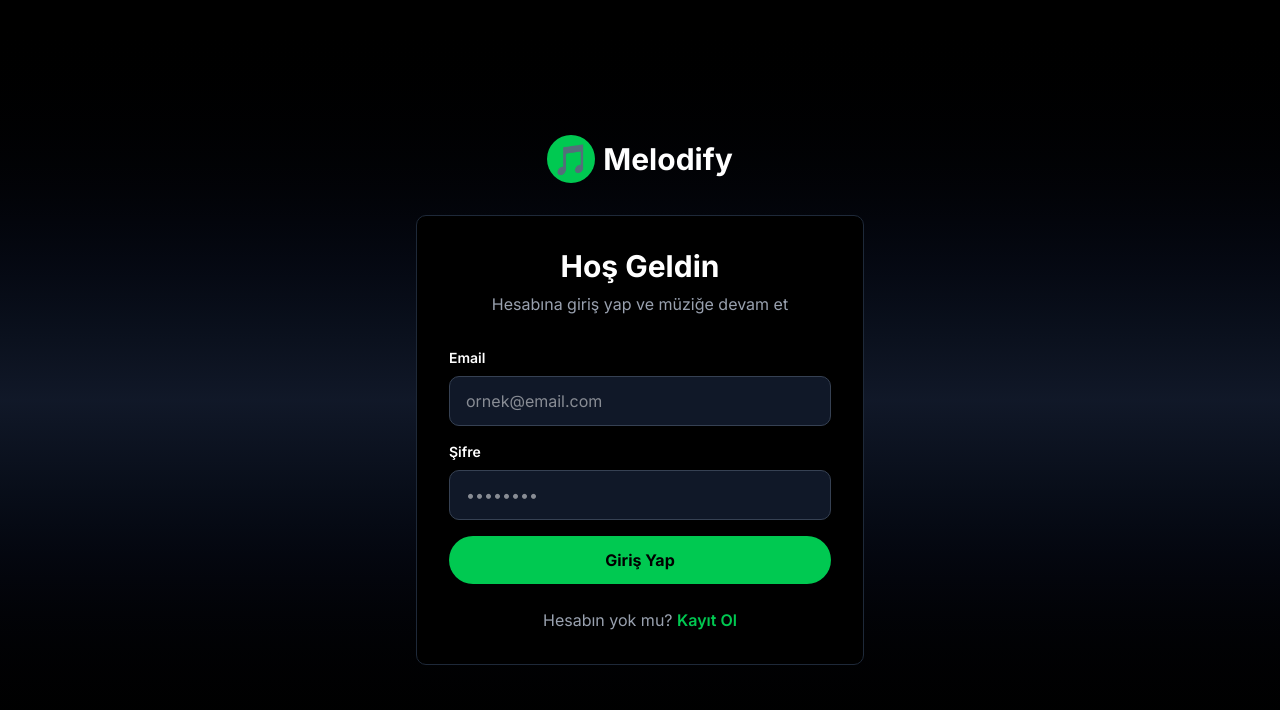
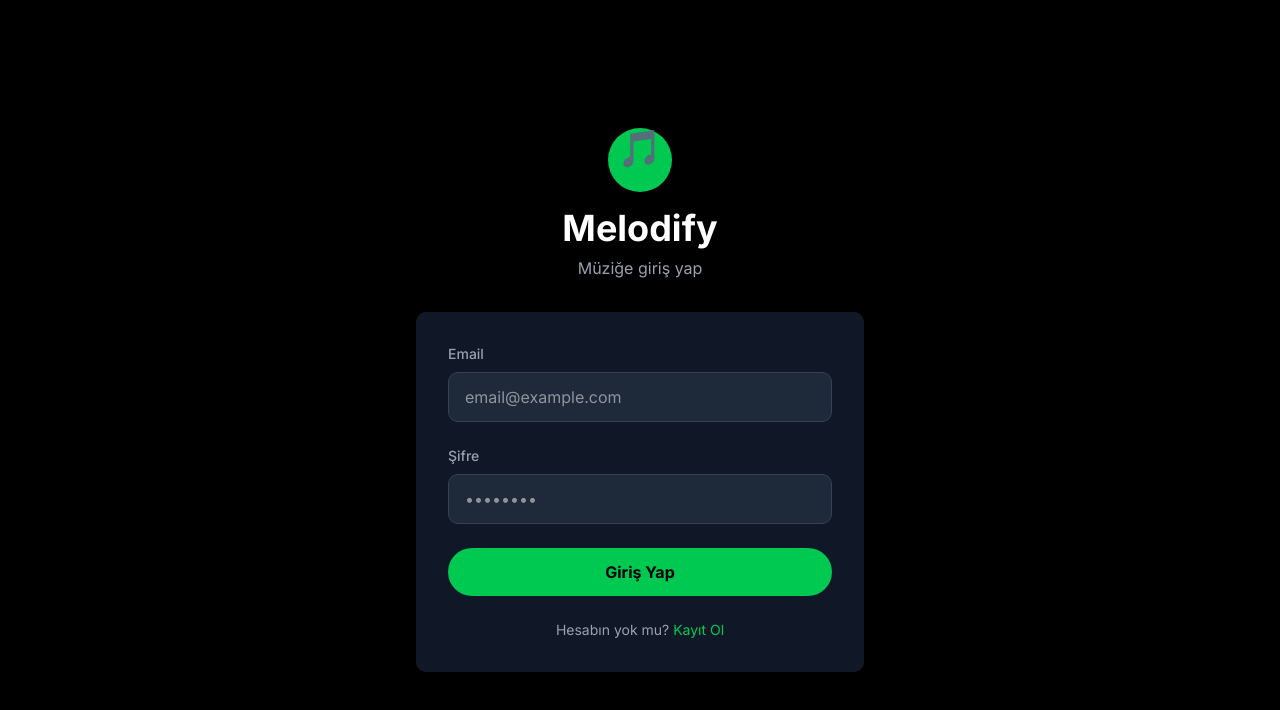
Before and after one commit to humeyragok/Melodify, a Next.js app: page /login in a window 1280 px wide. Shown: the top 710 px of the page. Built offline with nearby package versions, Linux system fonts and the light colour scheme.

Commit message:
logindeki render sorunu çözüldü ve proje tamamlandı

```diff
--- a/app/admin/page.js
+++ b/app/admin/page.js
@@ -3,6 +3,8 @@
 import { useState, useEffect } from 'react'
 import { useSession, SessionProvider } from 'next-auth/react'
 import { useRouter } from 'next/navigation'
+import Sidebar from '@/components/Sidebar'
+import Player from '@/components/Player'
 
 function AdminContent() {
   const { data: session, status } = useSession()
@@ -104,6 +106,29 @@ function AdminContent() {
     setLoading(false)
   }
 
+  const handleSeedJamendo = async () => {
+    setLoading(true)
+    setMessage('')
+    try {
+      const res = await fetch('/api/admin/seed', {
+        method: 'POST',
+        headers: { 'Content-Type': 'application/json' },
+        body: JSON.stringify({ limit: 50 })
+      })
+      const data = await res.json()
+      if (data.error) {
+        setMessage('❌ ' + data.error)
+      } else {
+        setMessage(`✅ ${data.addedSongs} şarkı, ${data.addedArtists} sanatçı eklendi!`)
+        fetchSongs()
+        fetchArtists()
+      }
+    } catch (error) {
+      setMessage('❌ Hata oluştu')
+    }
+    setLoading(false)
+  }
+
   if (status === 'loading') {
     return (
       <div className="min-h-screen bg-black flex items-center justify-center">
@@ -114,22 +139,14 @@ function AdminContent() {
 
   return (
     <div className="min-h-screen bg-gray-950 text-white">
-      <header className="bg-black border-b border-gray-800 px-8 py-4 flex justify-between items-center">
-        <div className="flex items-center gap-3">
-          <div className="w-8 h-8 bg-green-500 rounded-full flex items-center justify-center">
-            <span className="text-lg">🎵</span>
-          </div>
-          <h1 className="text-xl font-bold">Melodify Admin</h1>
-        </div>
-        <div className="flex items-center gap-4">
-          <span className="text-gray-400 text-sm">{session?.user?.email}</span>
-          <a href="/home" className="bg-green-500 text-black px-4 py-2 rounded-full text-sm font-semibold hover:bg-green-400 transition">
-            Uygulamaya Dön
-          </a>
-        </div>
-      </header>
+      <Sidebar />
 
-      <div className="max-w-6xl mx-auto p-8">
+      <main className="ml-64 p-8 pb-32">
+        <header className="mb-8">
+          <h1 className="text-3xl font-bold text-white mb-2">Admin Paneli</h1>
+          <p className="text-gray-400">{session?.user?.email}</p>
+        </header>
+
         <div className="grid grid-cols-2 gap-4 mb-8">
           <div className="bg-gray-900 rounded-lg p-6 border border-gray-800">
             <p className="text-gray-400 text-sm mb-1">Toplam Şarkı</p>
@@ -139,6 +156,16 @@ function AdminContent() {
             <p className="text-gray-400 text-sm mb-1">Toplam Sanatçı</p>
             <p className="text-4xl font-bold text-green-500">{artists.length}</p>
           </div>
+        </div>
+
+        <div className="mb-8">
+          <button
+            onClick={handleSeedJamendo}
+            disabled={loading}
+            className="bg-purple-500 text-white px-6 py-3 rounded-full font-semibold hover:bg-purple-400 transition disabled:opacity-50"
+          >
+            {loading ? 'Yükleniyor...' : '🎵 Jamendo\'dan 50 Şarkı Ekle'}
+          </button>
         </div>
 
         <div className="flex gap-4 mb-8">
@@ -338,7 +365,9 @@ function AdminContent() {
             </div>
           </div>
         )}
-      </div>
+      </main>
+
+      <Player />
     </div>
   )
 }
--- a/app/api/admin/seed/route.js
+++ b/app/api/admin/seed/route.js
@@ -1,13 +1,22 @@
 import { NextResponse } from "next/server"
 import prisma from "@/lib/prisma"
+
+const TURKISH_SEARCHES = [
+  'tarkan',
+  'sezen aksu',
+  'ajda pekkan',
+  'müslüm gürses',
+  'barış manço'
+]
 
 export async function POST(request) {
   try {
     const body = await request.json().catch(() => ({}))
-    const limit = body.limit || 20
+    const page = body.page || 0
+    const searchTerm = TURKISH_SEARCHES[page % TURKISH_SEARCHES.length]
 
     const response = await fetch(
-      `https://api.jamendo.com/v3.0/tracks/?client_id=${process.env.JAMENDO_CLIENT_ID}&format=json&limit=${limit}&include=musicinfo&groupby=artist_id`
+      `https://api.jamendo.com/v3.0/tracks/?client_id=${process.env.JAMENDO_CLIENT_ID}&format=json&limit=50&include=musicinfo&groupby=artist_id`
     )
 
     const data = await response.json()
@@ -17,7 +26,6 @@ export async function POST(request) {
     let skipped = 0
 
     for (const track of data.results) {
-      // Sanatçıyı bul veya oluştur
       let artist = await prisma.artist.findFirst({
         where: { name: track.artist_name }
       })
@@ -32,7 +40,6 @@ export async function POST(request) {
         addedArtists++
       }
 
-      // Şarkı zaten var mı kontrol et
       const existingSong = await prisma.song.findFirst({
         where: {
           title: track.name,
--- a/app/api/auth/[...nextauth]/route.js
+++ b/app/api/auth/[...nextauth]/route.js
@@ -44,8 +44,23 @@ export const authOptions = {
       }
     })
   ],
+  callbacks: {
+    async jwt({ token, user }) {
+      if (user) {
+        token.id = user.id
+      }
+      return token
+    },
+    async session({ session, token }) {
+      if (session?.user) {
+        session.user.id = token.id
+      }
+      return session
+    }
+  },
   session: {
-    strategy: "jwt"
+    strategy: "jwt",
+    maxAge: 30 * 24 * 60 * 60
   },
   pages: {
     signIn: "/login"
@@ -54,5 +69,4 @@ export const authOptions = {
 }
 
 const handler = NextAuth(authOptions)
-
 export { handler as GET, handler as POST }
--- a/app/login/page.js
+++ b/app/login/page.js
@@ -1,16 +1,12 @@
 'use client'
 
 import { useState } from 'react'
-import { signIn } from 'next-auth/react'
 import { useRouter } from 'next/navigation'
-import Link from 'next/link'
 
 export default function LoginPage() {
   const router = useRouter()
-  const [formData, setFormData] = useState({
-    email: '',
-    password: ''
-  })
+  const [email, setEmail] = useState('')
+  const [password, setPassword] = useState('')
   const [error, setError] = useState('')
   const [loading, setLoading] = useState(false)
 
@@ -20,105 +16,90 @@ export default function LoginPage() {
     setLoading(true)
 
     try {
-      const result = await signIn('credentials', {
-        email: formData.email,
-        password: formData.password,
-        redirect: false,
+      const res = await fetch('/api/auth/callback/credentials', {
+        method: 'POST',
+        headers: { 'Content-Type': 'application/json' },
+        body: JSON.stringify({
+          email,
+          password,
           callbackUrl: '/home'
         })
+      })
 
-      if (result?.error) {
+      if (res.ok) {
+        window.location.href = '/home'
+      } else {
         setError('Email veya şifre hatalı')
-        setLoading(false)
-        return
-      }
-
-      if (result?.ok) {
-        router.push('/home')
-        router.refresh()
       }
     } catch (error) {
-      console.error('Login error:', error)
+      console.error(error)
       setError('Bir hata oluştu')
+    } finally {
       setLoading(false)
     }
   }
 
   return (
-    <div className="min-h-screen bg-gradient-to-b from-black via-gray-900 to-black flex items-center justify-center p-6">
-      <div className="w-full max-w-md">
-        {/* Logo */}
+    <div className="min-h-screen bg-black flex items-center justify-center p-4">
+      <div className="max-w-md w-full">
         <div className="text-center mb-8">
-          <Link href="/" className="inline-flex items-center gap-2">
-            <div className="w-12 h-12 bg-green-500 rounded-full flex items-center justify-center">
-              <span className="text-3xl">🎵</span>
+          <div className="inline-block w-16 h-16 bg-green-500 rounded-full flex items-center justify-center mb-4">
+            <span className="text-4xl">🎵</span>
           </div>
-            <h1 className="text-white text-3xl font-bold">Melodify</h1>
-          </Link>
+          <h1 className="text-white text-4xl font-bold">Melodify</h1>
+          <p className="text-gray-400 mt-2">Müziğe giriş yap</p>
         </div>
 
-        {/* Form */}
-        <div className="bg-black p-8 rounded-lg border border-gray-800">
-          <h2 className="text-white text-3xl font-bold mb-2 text-center">
-            Hoş Geldin
-          </h2>
-          <p className="text-gray-400 text-center mb-8">
-            Hesabına giriş yap ve müziğe devam et
-          </p>
-
-          {error && (
-            <div className="bg-red-500/10 border border-red-500 text-red-500 p-3 rounded-lg mb-6 text-sm">
-              {error}
-            </div>
-          )}
-
-          <form onSubmit={handleSubmit} className="space-y-4">
+        <form onSubmit={handleSubmit} className="bg-gray-900 rounded-lg p-8 space-y-6">
           <div>
-              <label className="text-white text-sm font-semibold mb-2 block">
+            <label className="block text-sm font-medium text-gray-400 mb-2">
               Email
             </label>
             <input
               type="email"
-                placeholder="ornek@email.com"
-                value={formData.email}
-                onChange={(e) => setFormData({...formData, email: e.target.value})}
-                className="w-full bg-gray-900 text-white border border-gray-700 rounded-lg px-4 py-3 focus:outline-none focus:border-green-500"
+              value={email}
+              onChange={(e) => setEmail(e.target.value)}
+              className="w-full px-4 py-3 bg-gray-800 border border-gray-700 rounded-lg text-white focus:outline-none focus:border-green-500"
+              placeholder="email@example.com"
               required
             />
           </div>
 
           <div>
-              <label className="text-white text-sm font-semibold mb-2 block">
+            <label className="block text-sm font-medium text-gray-400 mb-2">
               Şifre
             </label>
             <input
               type="password"
+              value={password}
+              onChange={(e) => setPassword(e.target.value)}
+              className="w-full px-4 py-3 bg-gray-800 border border-gray-700 rounded-lg text-white focus:outline-none focus:border-green-500"
               placeholder="••••••••"
-                value={formData.password}
-                onChange={(e) => setFormData({...formData, password: e.target.value})}
-                className="w-full bg-gray-900 text-white border border-gray-700 rounded-lg px-4 py-3 focus:outline-none focus:border-green-500"
               required
             />
           </div>
 
+          {error && (
+            <div className="bg-red-500/10 border border-red-500 text-red-500 px-4 py-3 rounded-lg">
+              {error}
+            </div>
+          )}
+
           <button
             type="submit"
             disabled={loading}
-              className="w-full bg-green-500 hover:bg-green-400 text-black font-bold py-3 rounded-full transition-all disabled:opacity-50 disabled:cursor-not-allowed"
+            className="w-full bg-green-500 text-black font-bold py-3 rounded-full hover:bg-green-400 transition disabled:opacity-50"
           >
             {loading ? 'Giriş yapılıyor...' : 'Giriş Yap'}
           </button>
+
+          <p className="text-center text-gray-400 text-sm">
+            Hesabın yok mu?{' '}
+            <a href="/register" className="text-green-500 hover:underline">
+              Kayıt Ol
+            </a>
+          </p>
         </form>
-
-          <div className="mt-6 text-center">
-            <p className="text-gray-400">
-              Hesabın yok mu?{' '}
-              <Link href="/register" className="text-green-500 hover:underline font-semibold">
-                Kayıt Ol
-              </Link>
-            </p>
-          </div>
-        </div>
       </div>
     </div>
   )
--- /dev/null
+++ b/test-prisma.js
@@ -0,0 +1,12 @@
+const { PrismaClient } = require('@prisma/client')
+const prisma = new PrismaClient()
+
+async function main() {
+  const artists = await prisma.artist.findMany()
+  const songs = await prisma.song.findMany()
+
+  console.log('Artists:', artists.length)
+  console.log('Songs:', songs.length)
+}
+
+main().catch(console.error).finally(() => prisma.$disconnect())
```
Lines whose indentation alone changed are shown as unchanged.
